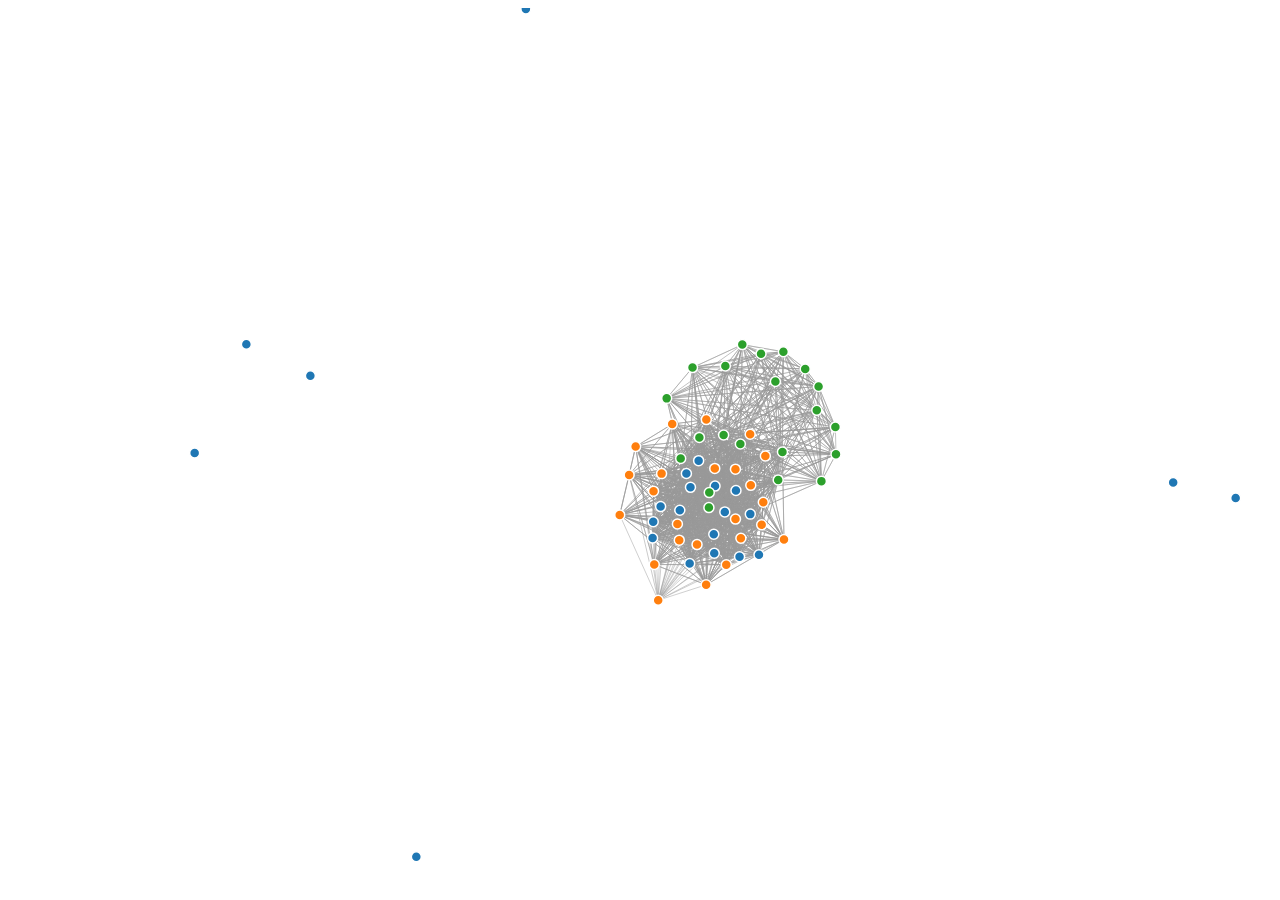
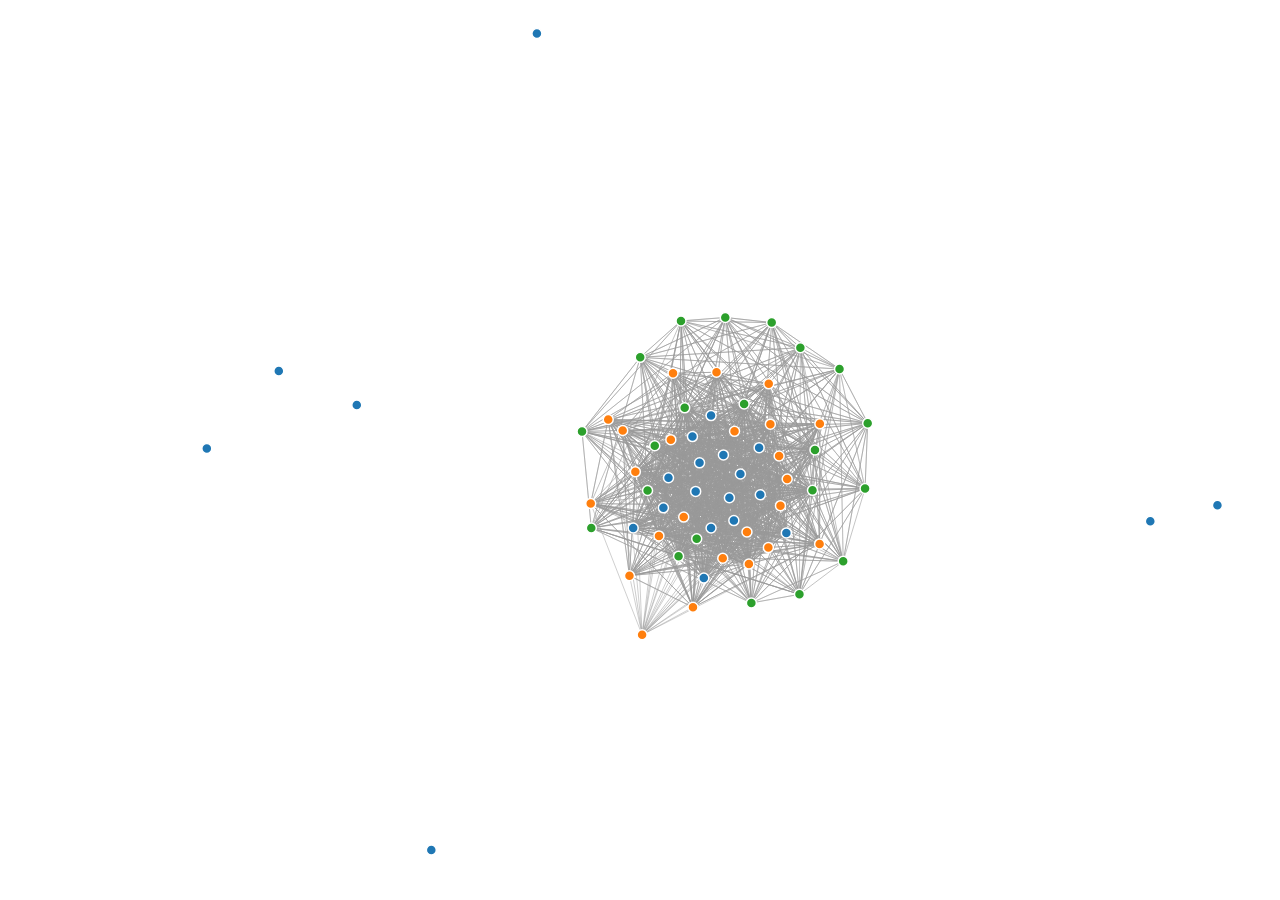
Before and after one commit to lincex7845/VA-HW4, a plain HTML site: page viz/index.html in a window 1280 px wide. Shown: the top 900 px of the page. Drawn offline with nearby package versions, Linux system fonts and the light colour scheme.

Commit message:
ajustes finales

```diff
--- a/viz/index.html
+++ b/viz/index.html
@@ -24,7 +24,7 @@ var svg = d3.select("svg"),
 var color = d3.scaleOrdinal(d3.schemeCategory10);
 
 var simulation = d3.forceSimulation()
-    .force("link", d3.forceLink().id(function(d) { return d.id; }).strength(0.006).distance(function(d){return 1/d.value;}))
+    .force("link", d3.forceLink().id(function(d) { return d.id; }).strength(0.003).distance(function(d){return 1/d.value;}))
     .force("charge", d3.forceManyBody())
     .force("center", d3.forceCenter(width / 2, height / 2));
 
```
Also changed, not shown: 1 other file.
